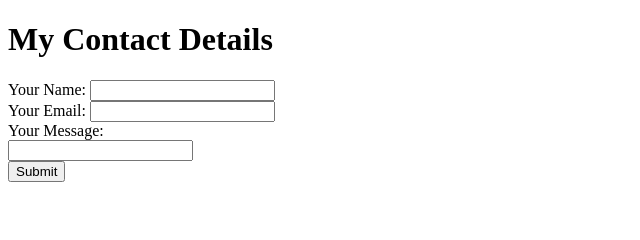
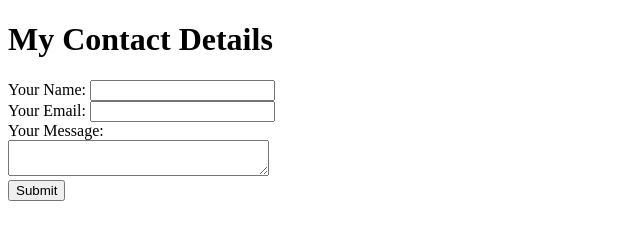
Before and after one commit to kurtordonio-zz/cv1, a plain HTML site: page contact.html in a window 1280 px wide. Shown: the whole page, without its empty margins (0-640 px from the left). Drawn offline with Linux system fonts and the light colour scheme.

Commit message:
Update contact.html

```diff
--- a/contact.html
+++ b/contact.html
@@ -14,7 +14,7 @@
 	<label> Your Email: </label>
 	<input type="email" name="yourEmail" value=""><br>
 	<label> Your Message: </label><br>
-	<input type="message" name="yourMessage" value=""><br>
+	<textarea name="yourMessage" row="10" cols="30"></textarea><br>
 	<input type="submit" name="">
 </form>
 </body>
```
